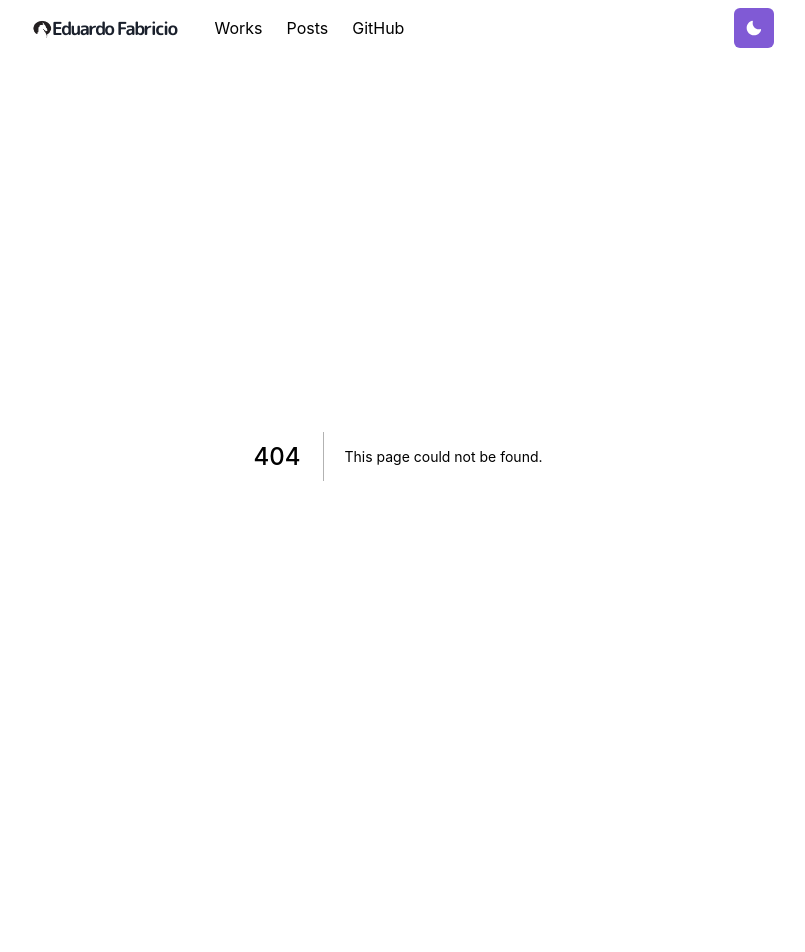
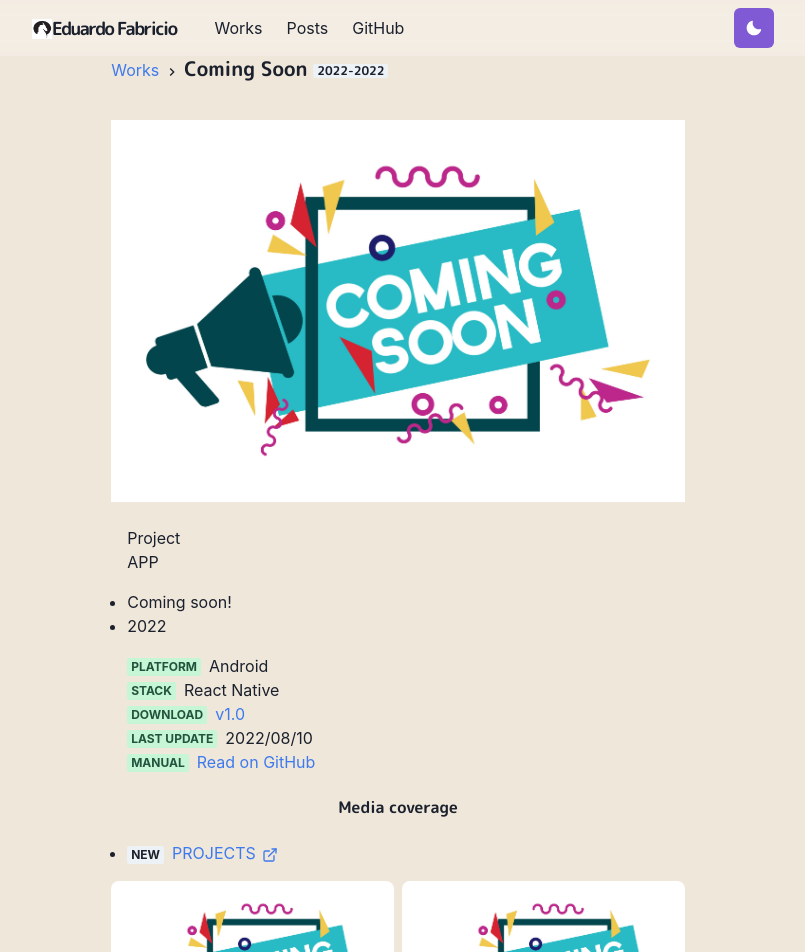
Before and after one commit to Eduwilll/Project-Portfolio, a Next.js app: page /works/comingSoon in a window 1280 px wide. Before the commit this address had no page. Shown: the top 952 px of the page, without its empty margins (242-1047 px from the left). Before the commit the page ends 888 px from the top, so only its background shows below. Built offline with nearby package versions, Linux system fonts and the light colour scheme.

Commit message:
first commit

```diff
--- /dev/null
+++ b/components/grid-item.js
@@ -0,0 +1,53 @@
+import NextLink from 'next/link'
+import Image from 'next/image'
+import { Box, Text, LinkBox, LinkOverlay } from '@chakra-ui/react'
+import { Global } from '@emotion/react'
+
+export const GridItem = ({ children, href, title, thumbnail }) => (
+  <Box w="100%" textAlign="center">
+    <LinkBox cursor="pointer">
+      <Image
+        src={thumbnail}
+        alt={title}
+        className="grid-item-thumbnail"
+        placeholder="blur"
+        loading="lazy"
+      />
+      <LinkOverlay href={href} target="_blank">
+        <Text mt={2}>{title}</Text>
+      </LinkOverlay>
+      <Text fontSize={14}>{children}</Text>
+    </LinkBox>
+  </Box>
+)
+
+export const WorkGridItem = ({ children, id, title, thumbnail }) => (
+  <Box w="100%" textAlign="center">
+    <NextLink href={`/works/${id}`} scroll={false}>
+      <LinkBox cursor="pointer">
+        <Image
+          src={thumbnail}
+          alt={title}
+          className="grid-item-thumbnail"
+          placeholder="blur"
+        />
+        <LinkOverlay href={`/works/${id}`}>
+          <Text mt={2} fontSize={20}>
+            {title}
+          </Text>
+        </LinkOverlay>
+        <Text fontSize={14}>{children}</Text>
+      </LinkBox>
+    </NextLink>
+  </Box>
+)
+
+export const GridItemStyle = () => (
+  <Global
+    styles={`
+      .grid-item-thumbnail {
+        border-radius: 12px;
+      }
+    `}
+  />
+)
--- /dev/null
+++ b/components/layouts/article.js
@@ -0,0 +1,35 @@
+import { motion } from 'framer-motion'
+import Head from 'next/head'
+import { GridItemStyle } from '../grid-item'
+
+const variants = {
+  hidden: { opacity: 0, x: 0, y: 20 },
+  enter: { opacity: 1, x: 0, y: 0 },
+  exit: { opacity: 0, x: -0, y: 20 }
+}
+
+const Layout = ({ children, title }) => (
+  <motion.article
+    initial="hidden"
+    animate="enter"
+    exit="exit"
+    variants={variants}
+    transition={{ duration: 0.4, type: 'easeInOut' }}
+    style={{ position: 'relative' }}
+  >
+    <>
+      {title && (
+        <Head>
+          <title>{title} - Takuya Matsuyama</title>
+          <meta name="twitter:title" content={title} />
+          <meta property="og:title" content={title} />
+        </Head>
+      )}
+      {children}
+
+      <GridItemStyle />
+    </>
+  </motion.article>
+)
+
+export default Layout
--- /dev/null
+++ b/components/work.js
@@ -0,0 +1,28 @@
+import NextLink from 'next/link'
+import { Heading, Box, Image, Link, Badge } from '@chakra-ui/react'
+import { ChevronRightIcon } from '@chakra-ui/icons'
+
+export const Title = ({ children }) => (
+    <Box>
+        <NextLink href="/works">
+            <Link>Works</Link>
+        </NextLink>
+        <span>
+            {' '}
+            <ChevronRightIcon />{' '}
+        </span>
+        <Heading display="inline-block" as="h3" fontSize={20} mb={4}>
+            {children}
+        </Heading>
+    </Box>
+)
+
+export const WorkImage = ({ src, alt }) => (
+    <Image borderRadius="lg" w="full" src={src} alt={alt} mb={4} />
+)
+
+export const Meta = ({ children }) => (
+    <Badge colorScheme="green" mr={2}>
+        {children}
+    </Badge>
+)
--- /dev/null
+++ b/pages/works/comingSoon.js
@@ -0,0 +1,88 @@
+import {
+  Container,
+  Badge,
+  Link,
+  List,
+  ListItem,
+  SimpleGrid,
+  UnorderedList,
+  Heading,
+  Center,
+  Image,
+} from '@chakra-ui/react'
+import Layout from '../../components/layouts/article'
+import { ExternalLinkIcon } from '@chakra-ui/icons'
+import { Title, WorkImage, Meta } from '../../components/work'
+import P from '../../components/paragraph'
+
+const Work = () => (
+  <Layout title="comingSoon">
+    <Container>
+      <Title>
+        Coming Soon <Badge>2022-2022</Badge>
+      </Title>
+      <Center my={6}>
+        <Image src="/images/works/thumbComingSoon.jpg" alt="icon" />
+      </Center>
+      <P>
+        Project
+      </P>
+      <P>
+        APP
+      </P>
+      <UnorderedList ml={4} my={4}>
+        <ListItem>Coming soon!</ListItem>
+        <ListItem>2022</ListItem>
+
+      </UnorderedList>
+
+      <List ml={4} my={4}>
+        <ListItem>
+          <Meta>Platform</Meta>
+          <span>Android</span>
+        </ListItem>
+        <ListItem>
+          <Meta>Stack</Meta>
+          <span>React Native</span>
+        </ListItem>
+        <ListItem>
+          <Meta>Download</Meta>
+          <Link href="https://github.com/Eduwilll">
+            v1.0
+          </Link>
+        </ListItem>
+        <ListItem>
+          <Meta>Last update</Meta>
+          <span>2022/08/10</span>
+        </ListItem>
+        <ListItem>
+          <Meta>Manual</Meta>
+          <Link href="https://github.com/Eduwilll">Read on GitHub</Link>
+        </ListItem>
+      </List>
+
+      <Heading as="h4" fontSize={16} my={6}>
+        <Center>Media coverage</Center>
+      </Heading>
+
+      <UnorderedList my={4}>
+        <ListItem>
+          <Link href="https://github.com/Eduwilll" target="_blank">
+            <Badge mr={2}>NEW</Badge>
+              PROJECTS{' '}
+            <ExternalLinkIcon mx="2px" />
+          </Link>
+        </ListItem>
+      </UnorderedList>
+
+      <SimpleGrid columns={2} gap={2}>
+        <WorkImage src="/images/works/thumbComingSoon.jpg" alt="amembo" />
+        <WorkImage src="/images/works/thumbComingSoon.jpg" alt="amembo" />
+      </SimpleGrid>
+      <WorkImage src="/images/works/thumbComingSoon.jpg" alt="amembo" />
+      <WorkImage src="/images/works/thumbComingSoon.jpg" alt="amembo" />
+    </Container>
+  </Layout>
+)
+
+export default Work
```
Also changed, not shown: pages/works.js (added, +61 -0 lines).
